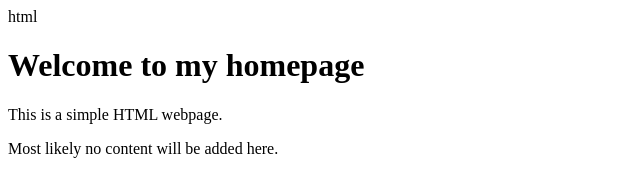
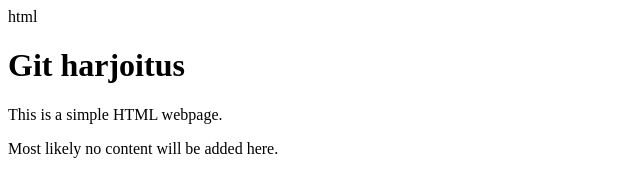
Before and after one commit to Joelhyt/Harjoitus, a plain HTML site: page index.html in a window 1280 px wide. Shown: the whole page, without its empty margins (0-640 px from the left). Drawn offline with Linux system fonts and the light colour scheme.

Commit message:
Virheen korjaus

```diff
--- a/index.html
+++ b/index.html
@@ -4,7 +4,7 @@
      <title>Git harjoitus</title>
 </head>
 <body>
-    <h1>Welcome to my homepage</h1>
+    <h1>Git harjoitus</h1>
 	<p>This is a simple HTML webpage.</p>
 	<p>Most likely no content will be added here.</p>
 </body>
```
